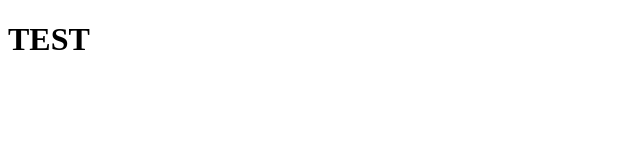
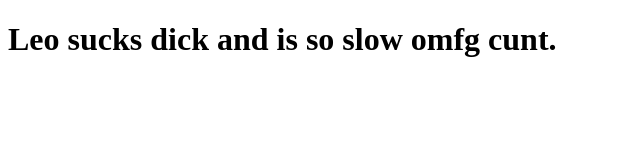
Before and after one commit to itylsa/PhasmoJs, a plain HTML site: page HTML/Main.html in a window 1280 px wide. Shown: the whole page, without its empty margins (0-640 px from the left). Drawn offline with Linux system fonts and the light colour scheme.

Commit message:
Initial Commit

```diff
--- a/HTML/Main.html
+++ b/HTML/Main.html
@@ -5,6 +5,6 @@
   <title>TestTitle</title>
 </head>
 <body>
-	<h1>TEST</h1>
+	<h1>Leo sucks dick and is so slow omfg cunt.</h1>
 </body>
 </html>
```
